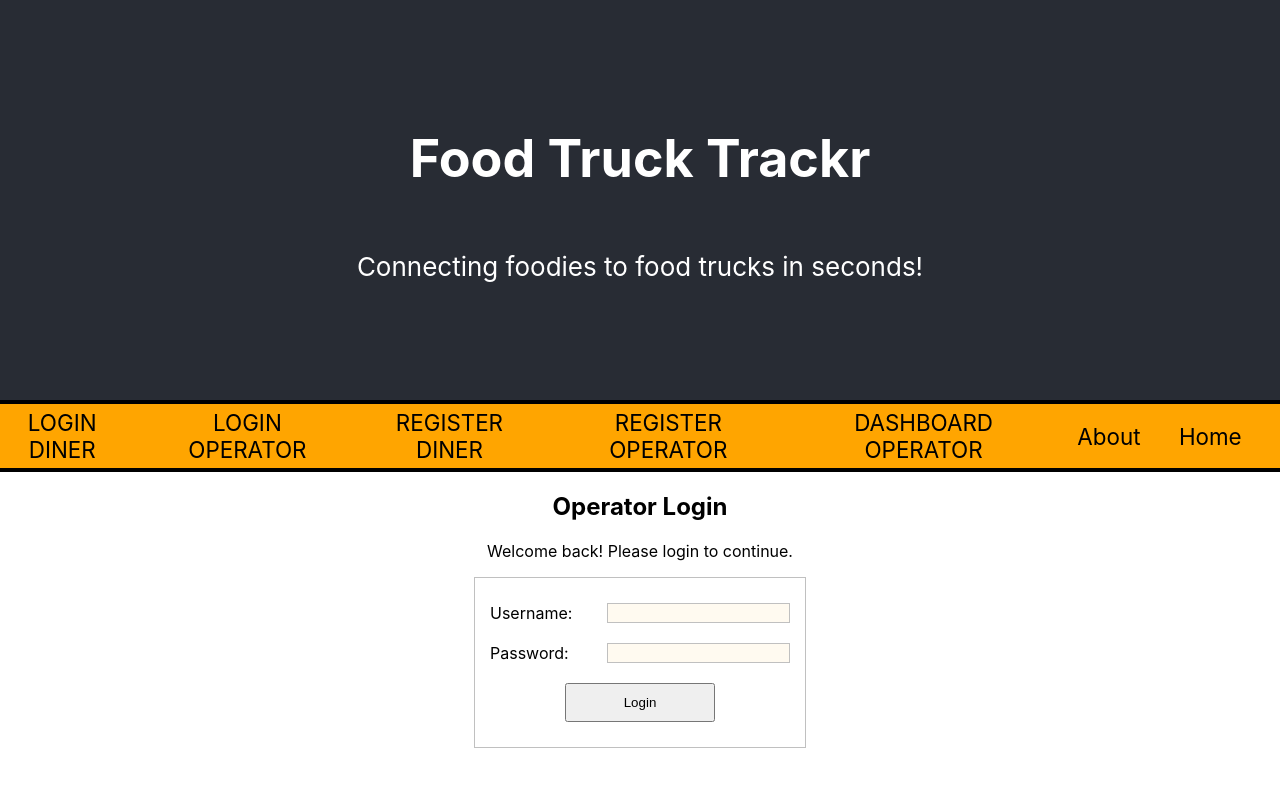
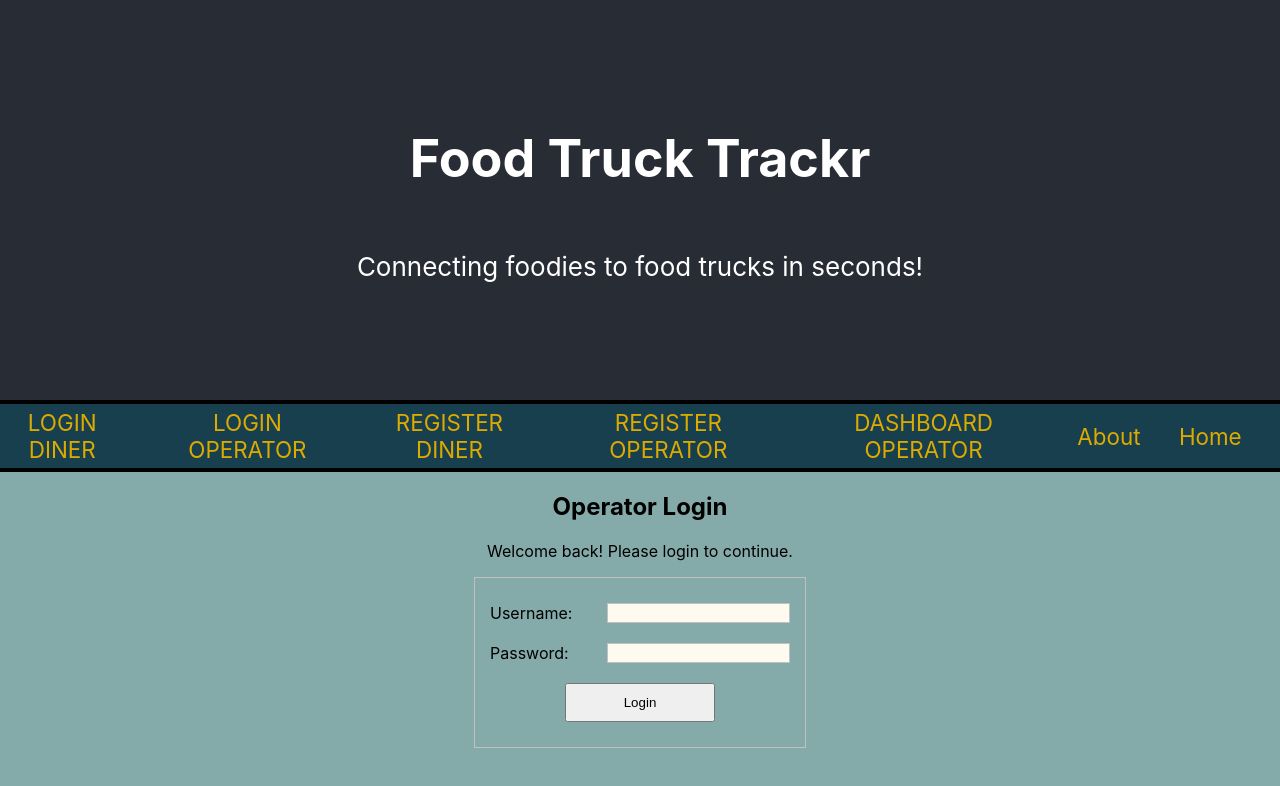
Before and after one commit to WEBPT23-Food-Truck-Tracker-AaronSoler/FrontEnd, a React (Create React App) app in the folder food-truck-trackr/: page /login-operator in a window 1280 px wide. Shown: the top 786 px of the page. Built offline with nearby package versions, Linux system fonts and the light colour scheme.

Commit message:
added gabriel style changes

```diff
--- a/food-truck-trackr/src/components/DinerDashboard.js
+++ b/food-truck-trackr/src/components/DinerDashboard.js
@@ -41,6 +41,7 @@ const DinerDashboard = (props) => {
                         <option value={2}>1</option>
                         <option value={3}>1.5</option>
                         <option value={4}>2</option>
+                        <option value={100}>50</option>
                     </select>
                     miles of me.
                 </label>
@@ -63,7 +64,7 @@ const DinerDashboard = (props) => {
                 <h3>Looking for something new?</h3>
                 <p>Click on a truck for more information:</p>
                 <div>
-                    list of all trucks on site here...with option to add to favorite
+                    lit of all trucks on site here...with option to add to sfavorite
                 </div>
             </section>
         </div>
--- a/food-truck-trackr/src/components/Navigation.js
+++ b/food-truck-trackr/src/components/Navigation.js
@@ -4,7 +4,7 @@ import styled from "styled-components";
 
 const NavigationDiv = styled.div`
   width: 100%;
-  background: orange;
+  background: #173F4E;
   display: flex;
   justify-content: flex-end;
   height: 4rem;
@@ -14,7 +14,7 @@ const NavigationDiv = styled.div`
   a {
     text-decoration: none;
     margin-right: 3%;
-    color: black;
+    color: #DDAA00;
     font-size: 1.4rem;
   }
 `;
--- a/food-truck-trackr/src/index.css
+++ b/food-truck-trackr/src/index.css
@@ -5,6 +5,7 @@ body {
     sans-serif;
   -webkit-font-smoothing: antialiased;
   -moz-osx-font-smoothing: grayscale;
+   background-color: #85AAAA;
 }
 
 code {
```
